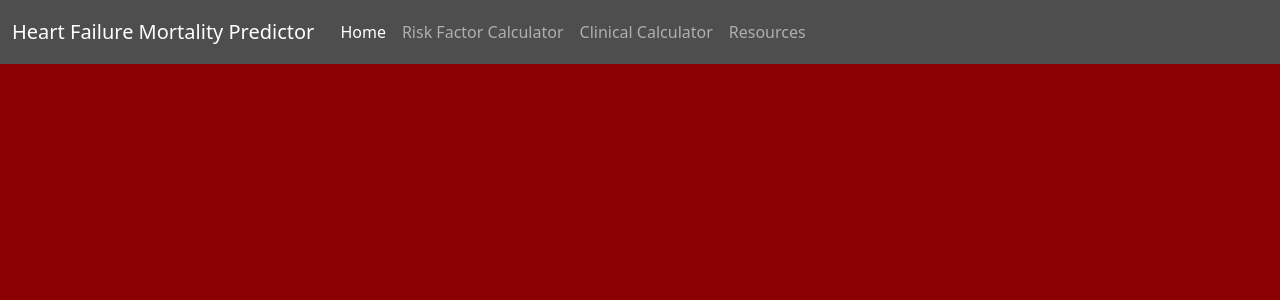
After one commit to njneubauer/code_hearted, a Flask app: page /resources in a window 1280 px wide. The commit adds this page. Shown: the top 300 px of the page. Run offline with Flask 2, Linux system fonts and the light colour scheme.

Commit message:
added resources tab, made change to app.py and html pages

```diff
--- a/app.py
+++ b/app.py
@@ -19,6 +19,10 @@
 @app.route('/patient')
 def patient():
     return render_template('patient_calc.html')
+
+@app.route('/resources')
+def resources():
+    return render_template('resources.html')
 
 @app.route('/clinical_data', methods=['GET','POST'])
 def clinical_data():
--- a/templates/index.html
+++ b/templates/index.html
@@ -29,11 +29,13 @@
               <li class="nav-item">
                 <a class="nav-link" href="clinical">Clinical Calculator</a>
               </li>
+              <li class="nav-item">
+                <a class="nav-link" href="resources">Resources</a>
+              </li>
             </ul>
           </div>
         </div>
     </nav>
-
     <!--Page Content-->
     <div class="container">
       <br>
--- /dev/null
+++ b/templates/resources.html
@@ -0,0 +1,38 @@
+<!doctype html>
+<html lang="en">
+  <head>
+    <!-- Required meta tags -->
+    <meta charset="utf-8">
+    <meta name="viewport" content="width=device-width, initial-scale=1">
+    <!-- Bootstrap CSS -->
+    <link href="https://cdn.jsdelivr.net/npm/bootstrap@5.0.1/dist/css/bootstrap.min.css" rel="stylesheet" integrity="sha384-+0n0xVW2eSR5OomGNYDnhzAbDsOXxcvSN1TPprVMTNDbiYZCxYbOOl7+AMvyTG2x" crossorigin="anonymous">
+    <link rel="stylesheet" href="../static/style.css">
+    <title>Heart Failure Calc</title>
+
+  </head>
+
+  <body>
+    <nav class="navbar navbar-expand-lg navbar-dark" style="background-color: #4e4e4e;">
+        <div class="container-fluid">
+          <a class="navbar-brand" href="#">Heart Failure Mortality Predictor</a>
+          <button class="navbar-toggler" type="button" data-bs-toggle="collapse" data-bs-target="#navbarNav" aria-controls="navbarNav" aria-expanded="false" aria-label="Toggle navigation">
+            <span class="navbar-toggler-icon"></span>
+          </button>
+          <div class="collapse navbar-collapse" id="navbarNav">
+            <ul class="navbar-nav">
+              <li class="nav-item">
+                <a class="nav-link active" aria-current="page" href="/">Home</a>
+              </li>
+              <li class="nav-item">
+                <a class="nav-link" href="patient">Risk Factor Calculator</a>
+              </li>
+              <li class="nav-item">
+                <a class="nav-link" href="clinical">Clinical Calculator</a>
+              </li>
+              <li class="nav-item">
+                <a class="nav-link" href="resources">Resources</a>
+              </li>
+            </ul>
+          </div>
+        </div>
+    </nav>
```
Also changed, not shown: templates/clinical_calc.html (+5 -2 lines), templates/patient_calc.html (+7 -7 lines).
